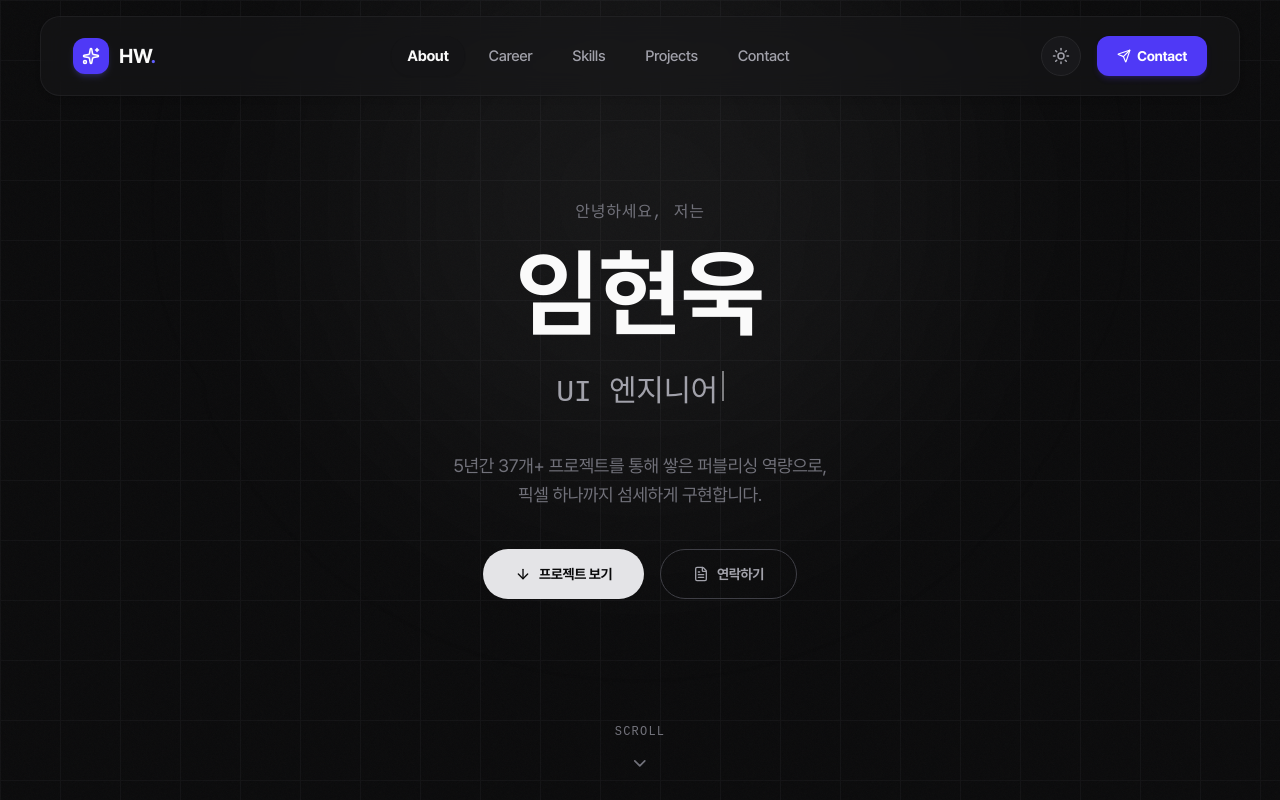
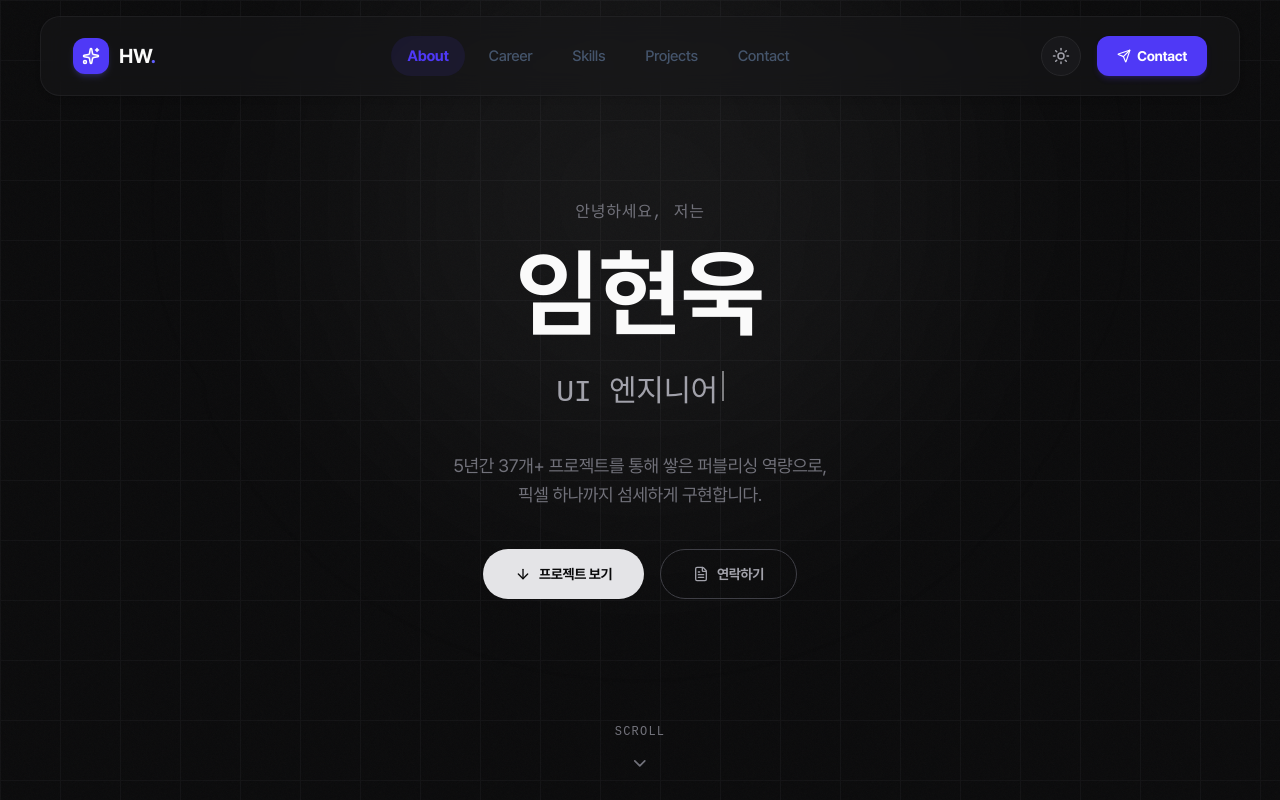
Before and after one commit to gusdnrs/portfolio, a Next.js app: page / in a window 1280 px wide. Shown: the top 800 px of the page. Built offline with nearby package versions, Linux system fonts and the light colour scheme.

Commit message:
style: 헤더 메뉴 호버 및 액티브 스타일 업데이트 (Indigo 틴트 캡슐 버튼)

```diff
--- a/src/components/layout/Header.tsx
+++ b/src/components/layout/Header.tsx
@@ -76,7 +76,7 @@ export default function Header() {
         </button>
 
         {/* 데스크톱 메뉴 영역 */}
-        <nav className="hidden md:flex items-center gap-1.5 lg:gap-2">
+        <nav className="hidden md:flex items-center gap-1 lg:gap-2">
           {NAV_ITEMS.map(item => {
             const isActive = activeId === item.id;
             return (
@@ -87,8 +87,8 @@ export default function Header() {
                   transition-all duration-200 cursor-pointer
                   ${
                     isActive
-                      ? 'text-text-primary bg-bg-secondary shadow-xs font-semibold'
-                      : 'text-text-secondary hover:text-text-primary hover:bg-bg-secondary/50'
+                      ? 'bg-indigo-600/10 dark:bg-indigo-400/15 text-indigo-600 dark:text-indigo-400 font-semibold'
+                      : 'text-slate-600 dark:text-zinc-400 hover:bg-indigo-600/10 dark:hover:bg-indigo-400/15 hover:text-indigo-600 dark:hover:text-indigo-400'
                   }`}
               >
                 {item.label}
@@ -128,7 +128,7 @@ export default function Header() {
         </div>
       </div>
 
-      {/* 모바일 드로어 (플로팅 스타일 하단 연결) */}
+      {/* 모바일 드로어 */}
       <AnimatePresence>
         {mobileOpen && (
           <motion.nav
@@ -149,8 +149,8 @@ export default function Header() {
                     text-sm font-medium transition-colors cursor-pointer
                     ${
                       activeId === item.id
-                        ? 'text-text-primary bg-bg-secondary font-semibold'
-                        : 'text-text-secondary hover:bg-bg-secondary/50'
+                        ? 'bg-indigo-600/10 dark:bg-indigo-400/15 text-indigo-600 dark:text-indigo-400 font-semibold'
+                        : 'text-slate-600 dark:text-zinc-400 hover:bg-indigo-600/10 dark:hover:bg-indigo-400/15 hover:text-indigo-600 dark:hover:text-indigo-400'
                     }`}
                 >
                   {item.label}
```
